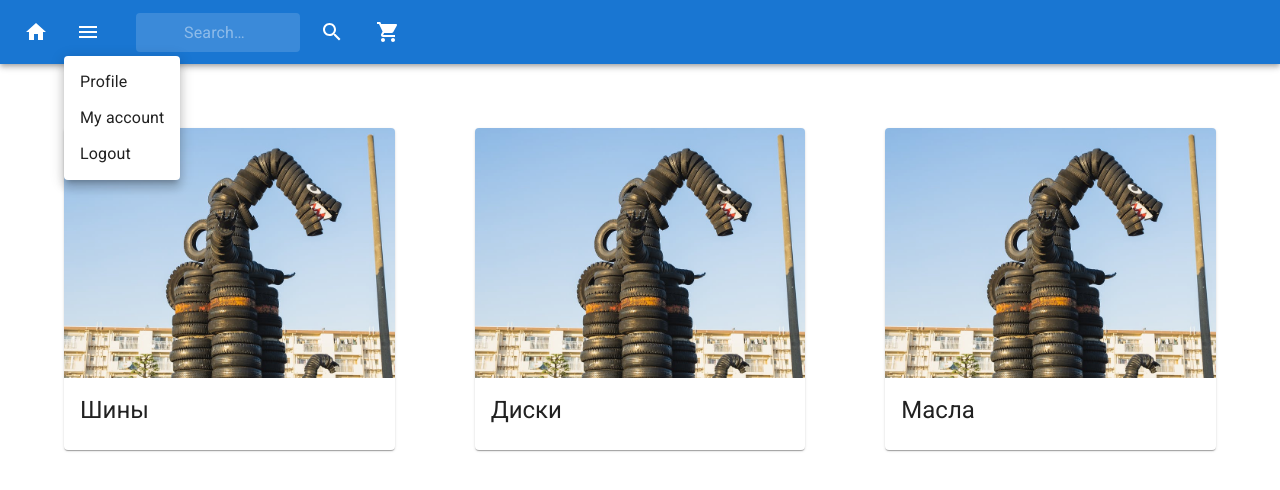
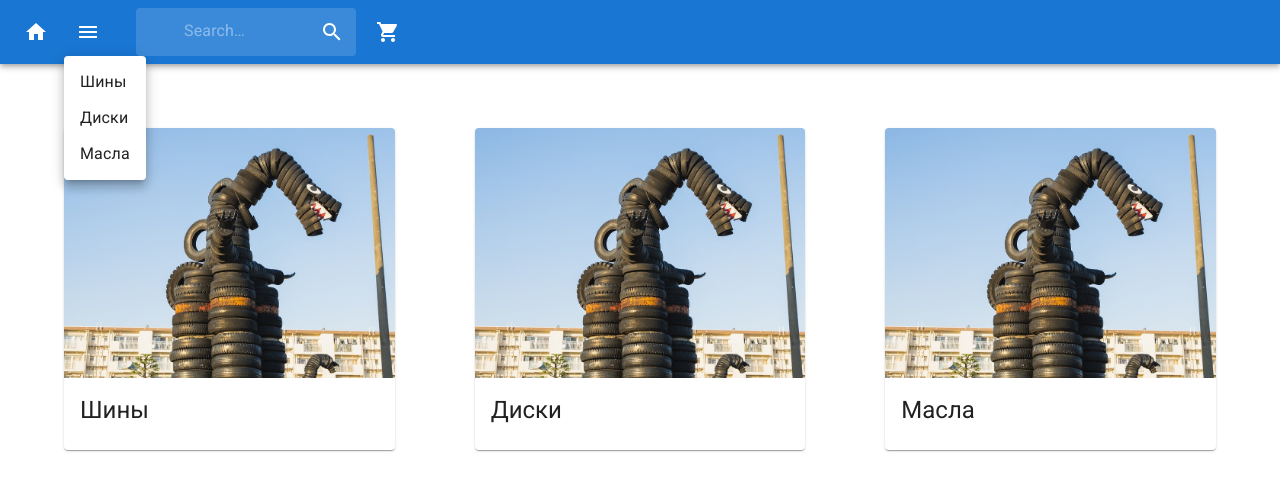
Before and after one commit to Ivashin-Max/emex, a React (Create React App) app in the folder front/: page / in a window 1280 px wide. Both pictures are taken after a click on the button 88 px from the left and 32 px from the top of the page. Shown: the top 490 px of the page. Built offline with nearby package versions, Linux system fonts and the light colour scheme; no server answers.

Commit message:
minor fixes

```diff
--- a/front/src/App.tsx
+++ b/front/src/App.tsx
@@ -1,10 +1,12 @@
 import { Routes, Route } from 'react-router-dom';
-import Basket from './components/pages/Basket'
-import HomePage from './components/pages/HomePage'
-import NotFound from './components/pages/NotFound'
-import Header from './components/Header'
+import Basket from './components/pages/Basket';
+import HomePage from './components/pages/HomePage';
+import NotFound from './components/pages/NotFound';
+import Header from './components/Header';
 import CssBaseline from '@mui/material/CssBaseline';
-import Catalog from './components/pages/Catalog'
+import Catalog from './components/pages/Catalog';
+import ItemPage from './components/pages/ItemPage';
+
 function App() {
   return (
     <div className="App">
@@ -16,7 +18,7 @@ function App() {
         <Route path="/" element={<HomePage />} />
         <Route path="/catalog" element={<Catalog />} />
         <Route path="/basket" element={<Basket />} />
-        <Route path="/product" element={<Basket />} />
+        <Route path="/product" element={<ItemPage />} />
         <Route path="*" element={<NotFound />} />
       </Routes>
 
--- a/front/src/components/Header.tsx
+++ b/front/src/components/Header.tsx
@@ -77,7 +77,6 @@ export default function SearchAppBar() {
     <Box sx={{ flexGrow: 1 }}>
       <AppBar position="static">
         <Toolbar>
-
           <IconButton
             size="large"
             edge="start"
@@ -87,8 +86,6 @@ export default function SearchAppBar() {
             component={Link}
             to='/'
           >
-
-
             <HomeIcon />
           </IconButton>
           <IconButton
@@ -113,23 +110,23 @@ export default function SearchAppBar() {
             <MenuItem
               onClick={handleClose}
               component={Link}
-              to='/catalog?name=100'
+              to='/catalog?name=tyres'
             >
-              Profile
+              Шины
             </MenuItem>
             <MenuItem
               onClick={handleClose}
               component={Link}
-              to='/catalog?name=200'
+              to='/catalog?name=disks'
             >
-              My account
+              Диски
             </MenuItem>
             <MenuItem
               onClick={handleClose}
               component={Link}
-              to='/catalog?name=300'
+              to='/catalog?name=oils'
             >
-              Logout
+              Масла
             </MenuItem>
           </Menu>
 
@@ -139,7 +136,6 @@ export default function SearchAppBar() {
               inputProps={{ 'aria-label': 'search' }}
               onChange={event => setSearchInput(event.target.value)}
             />
-          </Search>
             <IconButton
               size="large"
               edge="start"
@@ -150,6 +146,8 @@ export default function SearchAppBar() {
             >
               <SearchIcon />
             </IconButton>
+          </Search>
+
           <IconButton
             size="large"
             edge="start"
@@ -160,7 +158,7 @@ export default function SearchAppBar() {
             to='/basket'
           >
 
-            <Badge badgeContent={state.items.length} color="error">
+            <Badge badgeContent={state.basketAmount} color="error">
               <ShoppingCartIcon />
             </Badge>
 
```
Also changed, not shown: front/src/components/ItemsList.tsx (deleted, +0 -34 lines). Lines whose indentation alone changed are shown as unchanged.
